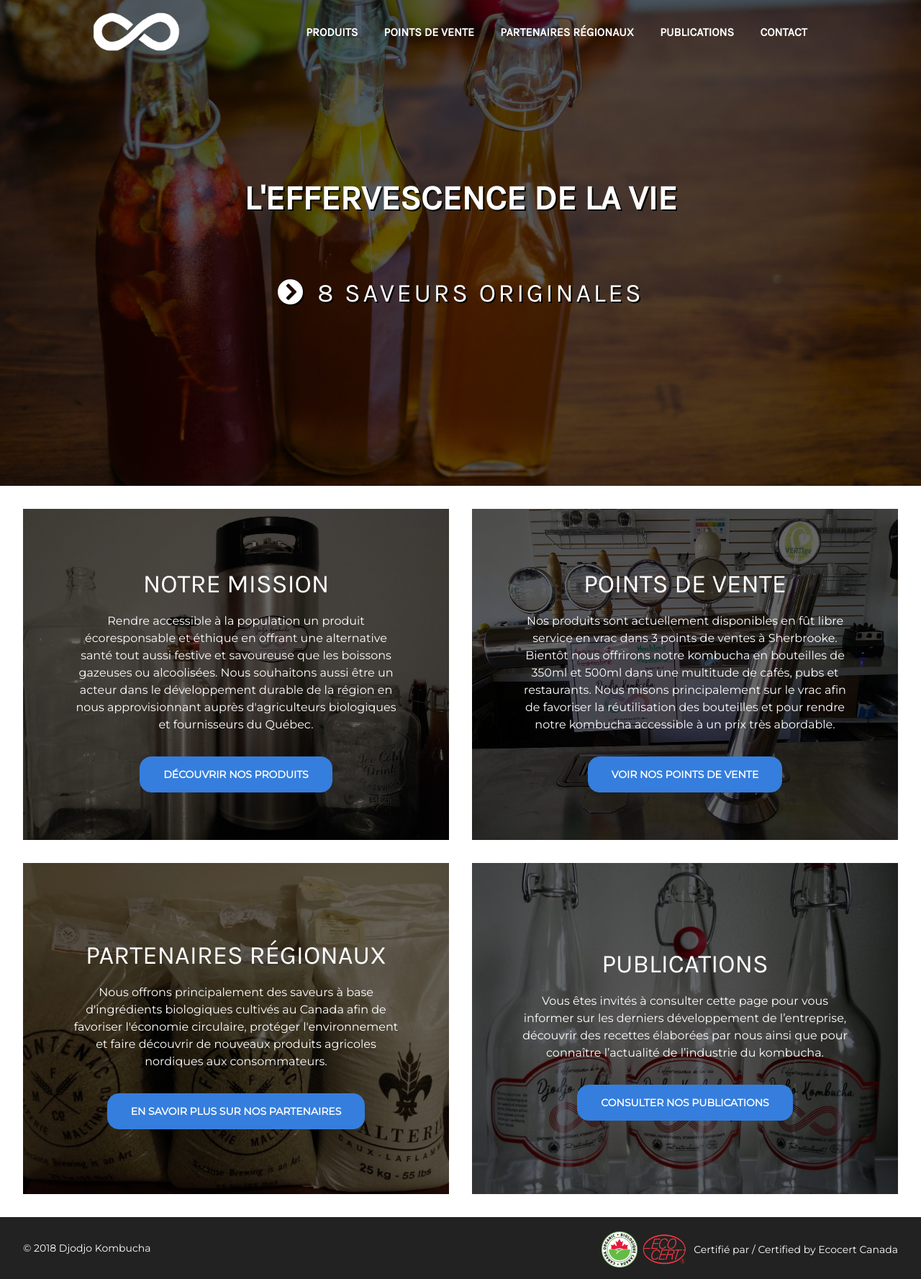
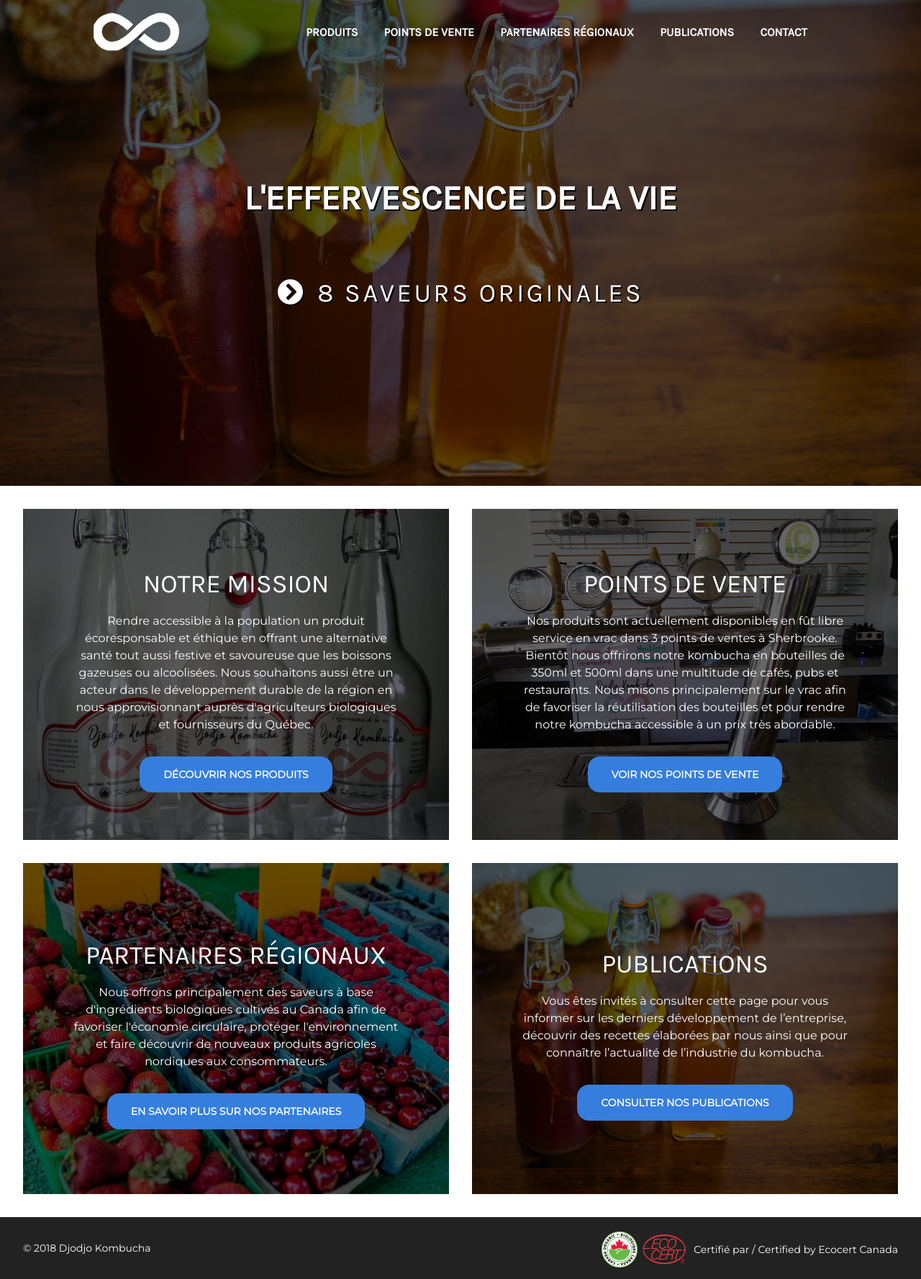
Before and after one commit to ouarez/djodjo-jekyll, a Jekyll site: the page built from index.md, in a window 1280 px wide. Shown: the whole page at 72% size. Built offline with Jekyll 4.4.1, drawn with Linux system fonts in a browser that asks for light colours; nearby versions of some CDN libraries; some web fonts are replaced; a script that is not in the unit is left out.

Commit message:
Update Pages uniques “home”

```diff
--- a/index.md
+++ b/index.md
@@ -13,7 +13,7 @@
       boissons gazeuses ou alcoolisées. Nous souhaitons aussi être un acteur
       dans le développement durable de la région en nous approvisionnant auprès
       d'agriculteurs biologiques et fournisseurs du Québec.
-    image: /img/kombucha.jpg
+    image: /img/recettes-articles.jpg
     link: /produits
     link_desc: Découvrir nos produits
     name: Notre mission
@@ -33,7 +33,7 @@
       cultivés au Canada afin de favoriser l'économie circulaire, protéger
       l'environnement et faire découvrir de nouveaux produits agricoles
       nordiques aux consommateurs.
-    image: /img/fournisseurs.jpg
+    image: /img/berry-farm.jpg
     link: /partenaires-locaux
     link_desc: En savoir plus sur nos partenaires
     name: Partenaires régionaux
@@ -41,7 +41,7 @@
       Vous êtes invités à consulter cette page pour vous informer sur les
       derniers développement de l’entreprise, découvrir des recettes élaborées
       par nous ainsi que pour connaître l’actualité de l’industrie du kombucha.
-    image: /img/recettes-articles.jpg
+    image: /img/kombucha-cover.jpg
     link: /publications
     link_desc: Consulter nos publications
     name: Publications
```
